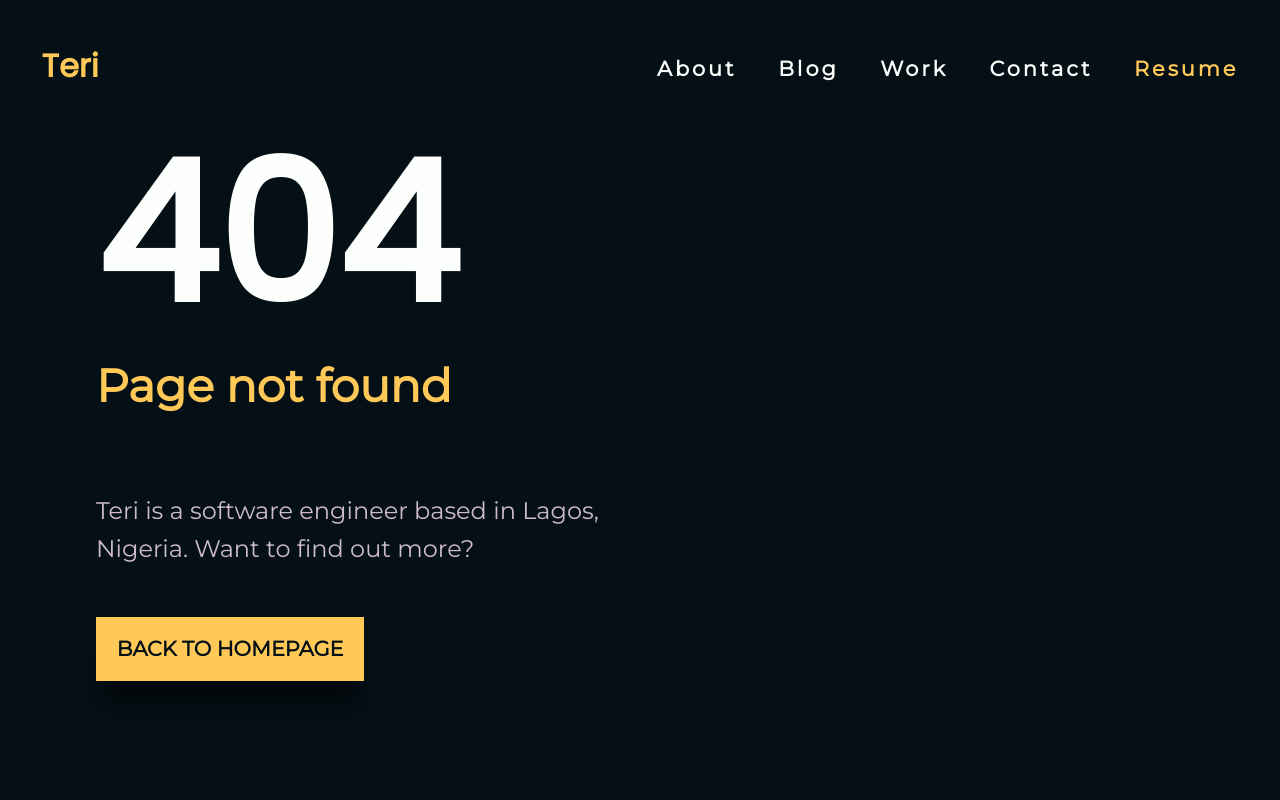
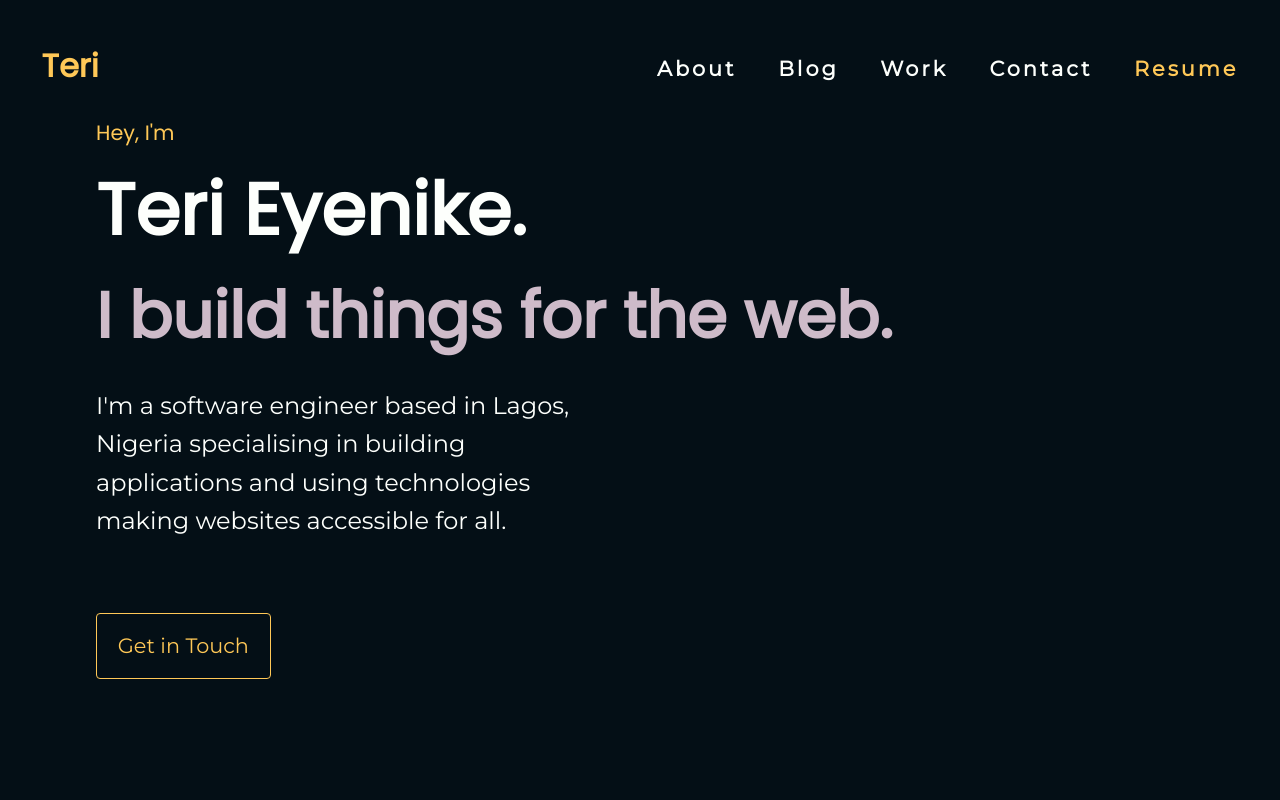
Before and after one commit to Terieyenike/v2, a React (Create React App) app: page / in a window 1280 px wide. Before the commit this address had no page. Shown: the top 800 px of the page. Built offline with nearby package versions, Linux system fonts and the light colour scheme.

Commit message:
changed the route for the home and error page

```diff
--- a/src/App.js
+++ b/src/App.js
@@ -11,7 +11,7 @@ function App() {
       <GlobalStyle />
       <Navbar />
       <Switch>
-        <Route path='/v2' exact component={Home} />
+        <Route path='/' exact component={Home} />
         <Route component={Error} />
       </Switch>
     </>
--- a/src/components/Error/Error.js
+++ b/src/components/Error/Error.js
@@ -16,7 +16,7 @@ const Error = () => {
               Teri is a software engineer based in Lagos, Nigeria. Want to find
               out more?
             </p>
-            <Link to='/v2'>back to homepage</Link>
+            <Link to='/'>back to homepage</Link>
           </Div>
         </Container>
       </Section>
```
Also changed, not shown: 1 other file (tests, documents, lock files or other folders).
